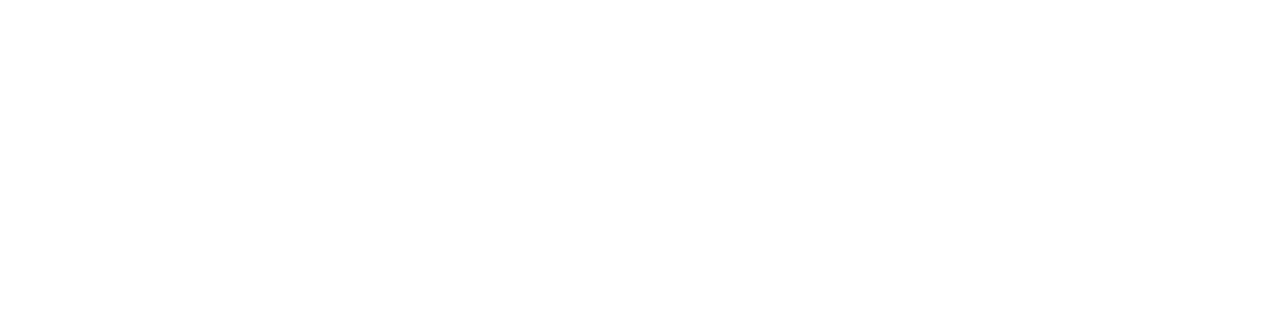
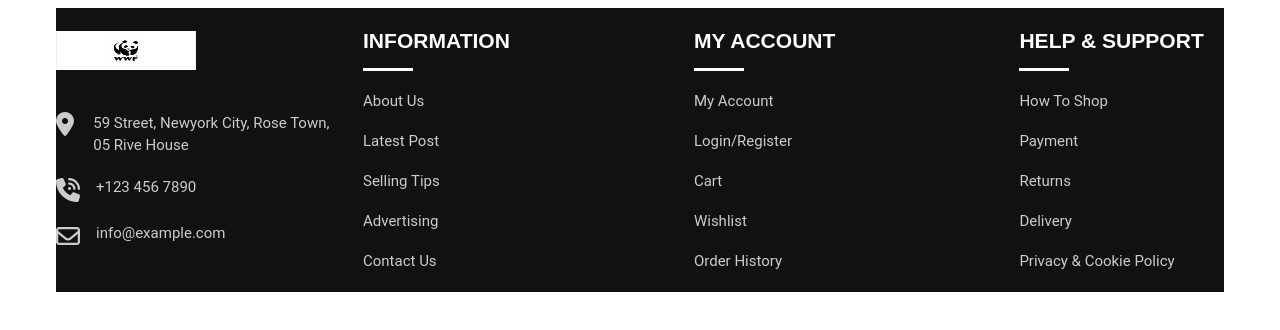
Before and after one commit to quanghuytran172/clothing-shop, a plain HTML site: page component.html in a window 1280 px wide. Drawn offline with Linux system fonts and the light colour scheme.

Commit message:
Footer-Component-1

```diff
--- a/component.html
+++ b/component.html
@@ -2,8 +2,100 @@
 <html>
 <head>
 	<title>title</title>
+	<link rel="stylesheet" type="text/css" href="style.css">
+	<script src="https://kit.fontawesome.com/e9a6ecd83d.js" crossorigin="anonymous"></script>
 </head>
 <body>
+	<div class="container-footer">
+		<div class="list list-fix1">
+			<ul class ="list-info">
+				<li class="image-footer"><img src="./image/wwf2.gif"></li>
+				<li class="text">
+					<i class="fas fa-map-marker-alt icon-fix"></i>
+					<span>
+					59 Street, Newyork City, Rose Town, 05 Rive House</span>
+				</li>
+				<li class="text">
+					<i class="fas fa-phone-volume"></i>
+					+123 456 7890
+				</li>
+				<li class="text">
+					<i class="far fa-envelope"></i>
+					info@example.com
+				</li>
+			</ul>
+		</div>
+		<div class="list">
+			<ul class ="list-info">
+				<li class="info-title">
+					<h3 class="title">INFORMATION</h3>
+				</li>
+				<li>
+					<a href="#">About Us</a>
+				</li>
+				<li>
+					<a href="#">Latest Post</a>
+				</li>
+				<li>
+					<a href="#">Selling Tips</a>
+				</li>
+				<li>
+					<a href="#">Advertising</a>
+				</li>
+				<li>
+					<a href="#">Contact Us</a>
+				</li>
+			</ul>
+		</div>
 
+		<div class="list">
+			<ul class ="list-info">
+				<li class="info-title">
+					<h3 class="title">MY ACCOUNT</h3>
+				</li>
+				<li>
+					<a href="#">My Account</a>
+				</li>
+				<li>
+					<a href="#">Login/Register</a>
+				</li>
+				<li>
+					<a href="#">Cart</a>
+				</li>
+				<li>
+					<a href="#">Wishlist</a>
+				</li>
+				<li>
+					<a href="#">Order History</a>
+				</li>
+			</ul>
+		</div>
+		<div class="list list-fix2">
+			<ul class ="list-info">
+				<li class="info-title">
+					<h3 class="title">HELP & SUPPORT</h3>
+				</li>
+				<li>
+					<a href="#">How To Shop</a>
+				</li>
+				<li>
+					<a href="#">Payment</a>
+				</li>
+				<li>
+					<a href="#">Returns</a>
+				</li>
+				<li>
+					<a href="#">Delivery</a>
+				</li>
+				<li>
+					<a href="#">Privacy & Cookie Policy</a>
+				</li>
+			</ul>
+		</div>
+
+
+
+
+	</div>
 </body>
 </html>
--- a/style.css
+++ b/style.css
@@ -0,0 +1,78 @@
+ul{
+	list-style: none;
+}
+a{
+	text-decoration: none;
+}
+
+.container-footer{
+	max-width: 1168px;
+	margin: 0 auto;
+	font-family: Roboto;
+	font-size: 15px;
+	display: flex;
+	background-color: #111;
+	padding: 0;
+}
+.container-footer .list{
+	max-width: 25%;
+	margin-right: 184px;
+}
+.container-footer .list .list-info {
+	padding: 0;
+	margin: 0;
+}
+.container-footer .list .list-info img{
+	height: 39px;
+	width: 140px;
+	margin-bottom: 20px;
+}
+.container-footer .list .list-info .image-footer{
+	margin-top: 23px;
+}
+.container-footer .list .list-info li{
+	margin-bottom: 22px;
+	display:flex;
+}
+.container-footer .list .list-info a{
+	color: #ccc;
+}
+.container-footer .list .list-info a:hover{
+	color: #fff;
+	transition: 0.4s all;
+}
+.container-footer .list .list-info .info-title{
+	font-size: 18px;
+	margin: 0;
+	font-family: sans-serif;
+	color: #fff;
+	font-weight: 600;
+}
+.text{
+	color: #ccc;
+}
+.container-footer .list .list-info li i{
+	font-size: 24px;
+	width: 40px;
+}
+.container-footer .list-fix1{
+	margin-right:15px;
+}
+.container-footer .list-fix2{
+	margin-right: 0;
+}
+.container-footer .list .list-info .icon-fix{
+	   width: 49px;
+}
+
+.container-footer .list .list-info .info-title .title:after{
+	content: "";
+	display: block;
+	height:3px;
+	width: 50px;
+	background-color: #fff;
+	margin-top:15px;
+}
+.container-footer .list .list-info span{
+	line-height: 22px;
+}
```
Also changed, not shown: image/bench-accounting-scaled.jpg (added), image/wwf2.gif (added).
